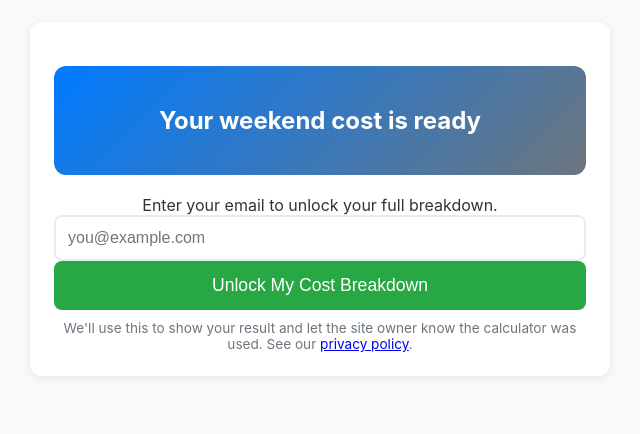
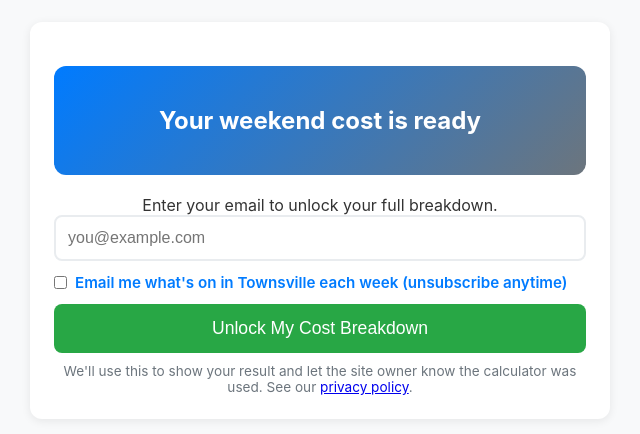
Before and after one commit to greenslopesdirect-commits/townsville-weekend-cost-calculator, a plain HTML site: page index.html in a window 1280 px wide. Both pictures are taken after a click on the button "Calculate My Weekend Cost". Shown: the part 90-524 px from the top of the page, without its empty margins (320-960 px from the left). Drawn offline with nearby package versions, Linux system fonts and the light colour scheme.

Commit message:
Add optional weekly what's-on opt-in checkbox; include choice in EmailJS message
Co-Authored-By: Claude Sonnet 5.5 <noreply@anthropic.com>

```diff
--- a/index.html
+++ b/index.html
@@ -66,6 +66,18 @@
       border: 2px solid #e9ecef;
       font-size: 1rem;
     }
+
+    .optin {
+      display: flex;
+      align-items: flex-start;
+      gap: 8px;
+      margin: 12px 0;
+      text-align: left;
+      font-size: 0.95rem;
+      cursor: pointer;
+    }
+
+    .optin input { margin-top: 3px; }
 
     .radio-group label {
       display: flex;
@@ -204,6 +216,10 @@
     </div>
     <p>Enter your email to unlock your full breakdown.</p>
     <input type="email" id="email" placeholder="you@example.com">
+    <label class="optin">
+      <input type="checkbox" id="newsletter">
+      <span>Email me what's on in Townsville each week (unsubscribe anytime)</span>
+    </label>
     <button class="success" onclick="unlock()">Unlock My Cost Breakdown</button>
     <p class="small">We'll use this to show your result and let the site owner know the calculator was used. See our <a href="https://www.townsvilleguide.com.au/privacy-policy" target="_blank" rel="noopener noreferrer">privacy policy</a>.</p>
   </div>
@@ -232,12 +248,15 @@
   // =====================
   // EMAIL FUNCTION
   // =====================
-  function sendAdminEmail(userEmail) {
+  function sendAdminEmail(userEmail, newsletterOptIn) {
+    const optIn = newsletterOptIn ? "Yes" : "No";
     emailjs.send(
       "service_mik5ipd",      // YOUR SERVICE ID
       "template_gpudrac",     // YOUR TEMPLATE ID
       {
         user_email: userEmail,
+        newsletter_optin: optIn,
+        message: "Newsletter opt-in: " + optIn,
         time: new Date().toLocaleString()
       }
     ).then(
@@ -278,7 +297,8 @@
       return;
     }
 
-    sendAdminEmail(email.value); // 🔔 EMAIL SENT TO YOU
+    // The newsletter box is optional and does not change how the calculator works.
+    sendAdminEmail(email.value, document.getElementById("newsletter").checked); // 🔔 EMAIL SENT TO YOU
 
     gate.classList.add("hidden");
     results.style.display = "block";
```
